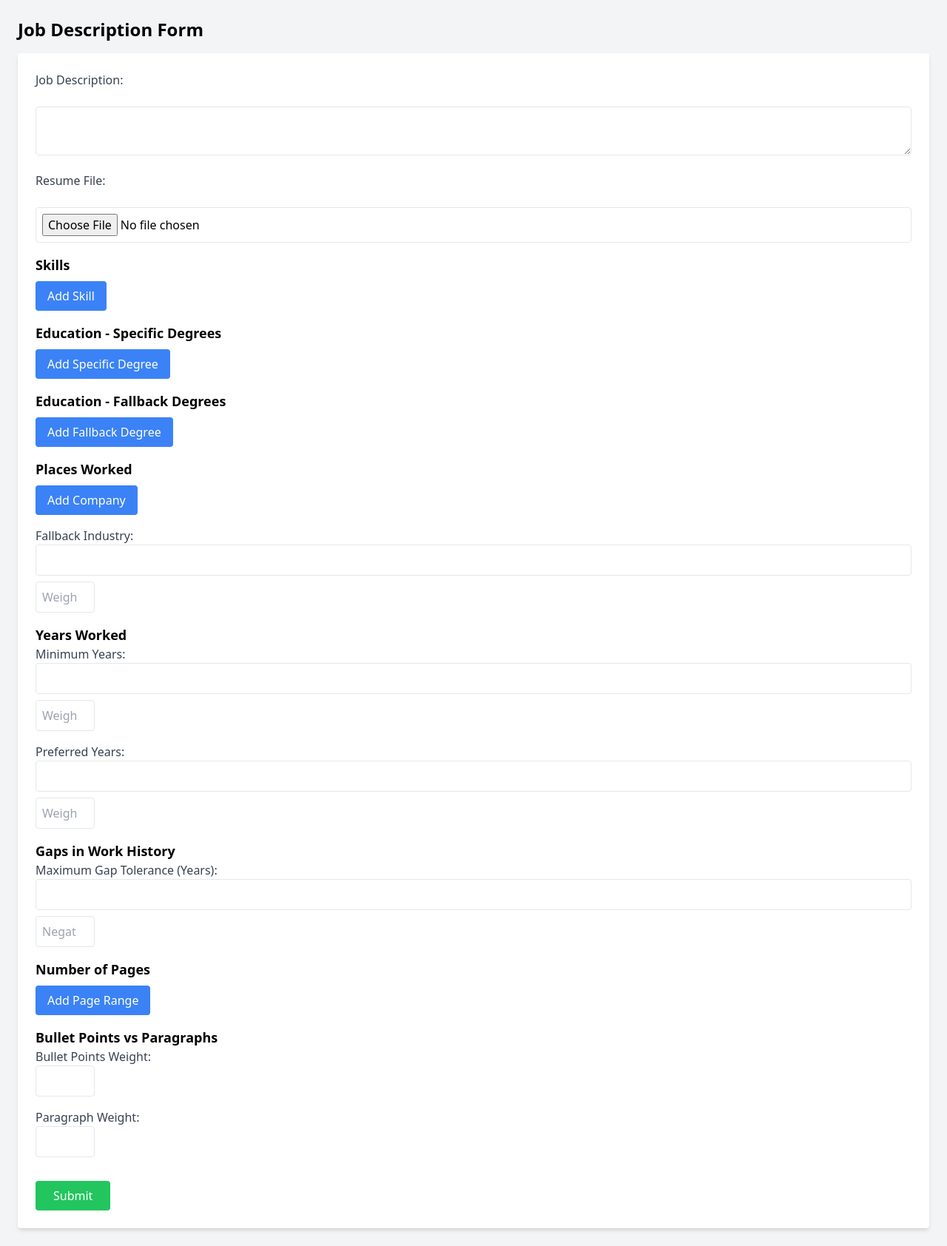
After one commit to Joel0423/Resume-Scanner, a Flask app: template website/templates/jobseek_upload.html in a window 1280 px wide. The commit adds this page. Shown: the whole page at 74% size. Run offline with Flask 3, Linux system fonts and the light colour scheme; the template is opened without the code that fills it, so the values that code supplies are empty; some libraries are stand-ins or nearby versions.

Commit message:
job seeker scoring form done

```diff
--- /dev/null
+++ b/website/templates/jobseek_upload.html
@@ -0,0 +1,138 @@
+<!DOCTYPE html>
+<html lang="en">
+
+<head>
+    <meta charset="UTF-8">
+    <meta name="viewport" content="width=device-width, initial-scale=1.0">
+    <title>Job Description Form</title>
+    <script>
+        function addField(sectionId, placeholder1, placeholder2) {
+            const container = document.getElementById(sectionId);
+            const div = document.createElement('div');
+            div.classList.add('dynamic-field', 'flex', 'space-x-2', 'mt-2');
+            div.innerHTML = `
+                <input type="text" placeholder="${placeholder1}" name="${sectionId}[]" class="border rounded p-2 flex-1" required>
+                <input type="number" placeholder="${placeholder2}" name="${sectionId}_weight[]" class="border rounded p-2 w-20" required min="0" max="5">
+                <button type="button" class="bg-red-500 text-white rounded px-4 py-2" onclick="this.parentElement.remove()">Remove</button>
+            `;
+            container.appendChild(div);
+        }
+
+        function addSpecificDegreeField() {
+            const container = document.getElementById('specific-degree-section');
+            const div = document.createElement('div');
+            div.classList.add('dynamic-education-field', 'flex', 'space-x-2', 'mt-2');
+            div.innerHTML = `
+                <input type="text" placeholder="Specific Degree" name="education_specific[]" class="border rounded p-2 flex-1" required>
+                <input type="number" placeholder="Weight (0-5)" name="education_specific_weight[]" class="border rounded p-2 w-20" required min="0" max="5">
+                <button type="button" class="bg-red-500 text-white rounded px-4 py-2" onclick="this.parentElement.remove()">Remove</button>
+            `;
+            container.appendChild(div);
+        }
+
+        function addFallbackDegreeField() {
+            const container = document.getElementById('fallback-degree-section');
+            const div = document.createElement('div');
+            div.classList.add('dynamic-education-field', 'flex', 'space-x-2', 'mt-2');
+            div.innerHTML = `
+                <select name="fallback_degree[]" class="border rounded p-2 flex-1">
+                    <option value="phd">PhD</option>
+                    <option value="masters">Masters</option>
+                    <option value="bachelors">Bachelors</option>
+                </select>
+                <input type="number" placeholder="Fallback Weight (0-5)" name="fallback_weight[]" class="border rounded p-2 w-20" required min="0" max="5">
+                <button type="button" class="bg-red-500 text-white rounded px-4 py-2" onclick="this.parentElement.remove()">Remove</button>
+            `;
+            container.appendChild(div);
+        }
+    </script>
+    <script src="https://cdn.tailwindcss.com"></script>
+</head>
+
+<body class="bg-gray-100 p-6">
+    <h1 class="text-2xl font-bold mb-4">Job Description Form</h1>
+    <form class="bg-white shadow-md rounded p-6" action="/jobseek-upload" method="post" enctype="multipart/form-data">
+        <div class="mb-4">
+            <label for="job-description" class="block text-gray-700 font-medium">Job Description:</label><br>
+            <textarea id="job-description" name="job_description" class="border rounded w-full p-2" required></textarea>
+        </div>
+
+        <div class="mb-4">
+            <label for="resume" class="block text-gray-700 font-medium">Resume File:</label><br>
+            <input type="file" id="resume" name="resume_file" class="border rounded w-full p-2" required>
+        </div>
+
+        <div class="mb-4">
+            <h3 class="text-lg font-semibold">Skills</h3>
+            <div id="skills-section"></div>
+            <button type="button" class="bg-blue-500 text-white rounded px-4 py-2 mt-2"
+                onclick="addField('skills-section', 'Skill', 'Weight (0-5)')">Add Skill</button>
+        </div>
+
+        <div class="mb-4">
+            <h3 class="text-lg font-semibold">Education - Specific Degrees</h3>
+            <div id="specific-degree-section"></div>
+            <button type="button" class="bg-blue-500 text-white rounded px-4 py-2 mt-2"
+                onclick="addSpecificDegreeField()">Add Specific Degree</button>
+        </div>
+
+        <div class="mb-4">
+            <h3 class="text-lg font-semibold">Education - Fallback Degrees</h3>
+            <div id="fallback-degree-section"></div>
+            <button type="button" class="bg-blue-500 text-white rounded px-4 py-2 mt-2"
+                onclick="addFallbackDegreeField()">Add Fallback Degree</button>
+        </div>
+
+        <div class="mb-4">
+            <h3 class="text-lg font-semibold">Places Worked</h3>
+            <div id="places-section"></div>
+            <button type="button" class="bg-blue-500 text-white rounded px-4 py-2 mt-2"
+                onclick="addField('places-section', 'Company Name', 'Weight (0-5)')">Add Company</button><br>
+            <label for="industry" class="block text-gray-700 font-medium mt-4">Fallback Industry:</label>
+            <input type="text" id="industry" name="industry" class="border rounded p-2 w-full">
+            <input type="number" placeholder="Weight (0-5)" name="industry_weight" class="border rounded p-2 w-20 mt-2"
+                min="0" max="5">
+        </div>
+
+        <div class="mb-4">
+            <h3 class="text-lg font-semibold">Years Worked</h3>
+            <label for="min-years" class="block text-gray-700 font-medium">Minimum Years:</label>
+            <input type="number" id="min-years" name="min_years" class="border rounded p-2 w-full" required>
+            <input type="number" placeholder="Weight (0-5)" name="min_years_weight" class="border rounded p-2 w-20 mt-2"
+                required min="0" max="5"><br>
+            <label for="preferred-years" class="block text-gray-700 font-medium mt-4">Preferred Years:</label>
+            <input type="number" id="preferred-years" name="preferred_years" class="border rounded p-2 w-full" required>
+            <input type="number" placeholder="Weight (0-5)" name="preferred_years_weight"
+                class="border rounded p-2 w-20 mt-2" required min="0" max="5">
+        </div>
+
+        <div class="mb-4">
+            <h3 class="text-lg font-semibold">Gaps in Work History</h3>
+            <label for="max-gap" class="block text-gray-700 font-medium">Maximum Gap Tolerance (Years):</label>
+            <input type="number" id="max-gap" name="max_gap" class="border rounded p-2 w-full" required>
+            <input type="number" placeholder="Negative Weight" name="gap_weight" class="border rounded p-2 w-20 mt-2"
+                required min="-5" max="0">
+        </div>
+
+        <div class="mb-4">
+            <h3 class="text-lg font-semibold">Number of Pages</h3>
+            <div id="pages-section"></div>
+            <button type="button" class="bg-blue-500 text-white rounded px-4 py-2 mt-2"
+                onclick="addField('pages-section', 'Page Range', 'Weight (0-5)')">Add Page Range</button>
+        </div>
+
+        <div class="mb-4">
+            <h3 class="text-lg font-semibold">Bullet Points vs Paragraphs</h3>
+            <label for="bullet-weight" class="block text-gray-700 font-medium">Bullet Points Weight:</label>
+            <input type="number" id="bullet-weight" name="bullet_weight" class="border rounded p-2 w-20" min="0"
+                max="5">
+            <label for="paragraph-weight" class="block text-gray-700 font-medium mt-4">Paragraph Weight:</label>
+            <input type="number" id="paragraph-weight" name="paragraph_weight" class="border rounded p-2 w-20" min="0"
+                max="5">
+        </div>
+
+        <button type="submit" class="bg-green-500 text-white rounded px-6 py-2 mt-4">Submit</button>
+    </form>
+</body>
+
+</html>
```
Also changed, not shown: website/models.py (+47 -0 lines), website/templates/job_seek_home.html (+14 -8 lines), website/views.py (+103 -1 lines), 1 other file.
